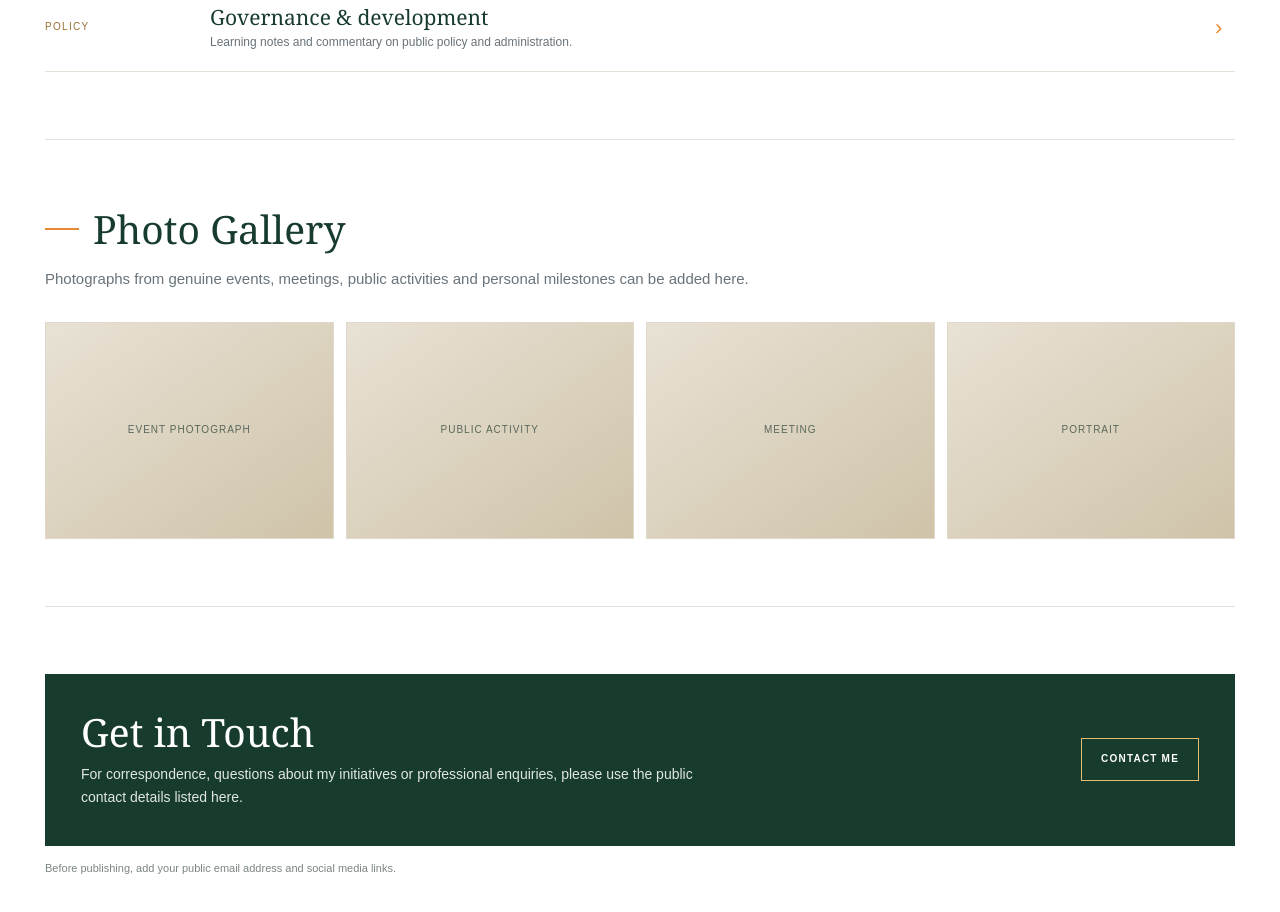
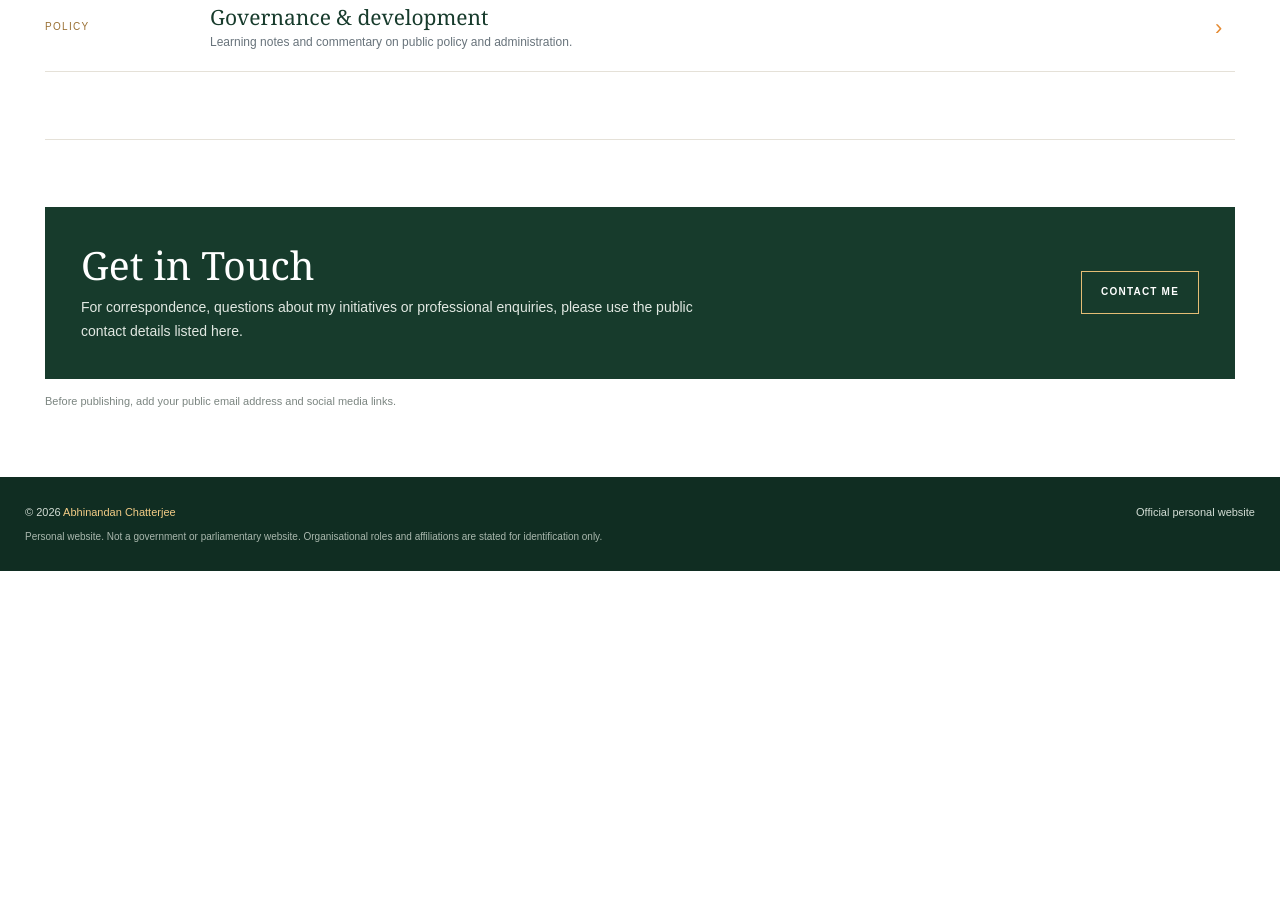
Before and after one commit to abhi20504/abhinandan.bjp.in, a plain HTML site: page index.html in a window 1280 px wide. Shown: the part 3647-4559 px from the top of the page. After the commit the page ends 4218 px from the top, so only its background shows below. Drawn offline with Linux system fonts and the light colour scheme.

Commit message:
Update index.html

```diff
--- a/index.html
+++ b/index.html
@@ -117,11 +117,11 @@ footer{background:#102d22;color:#d3ddd5;padding:26px 25px}.footer-inner{max-widt
   <article class="view-row"><small>Policy</small><div><h3>Governance &amp; development</h3><p>Learning notes and commentary on public policy and administration.</p></div><span class="arrow">›</span></article>
  </div>
 </section>
-<section class="section" id="gallery">
+<!--<section class="section" id="gallery">
  <div class="section-top"><span class="rule"></span><h2>Photo Gallery</h2></div>
  <p class="section-sub">Photographs from genuine events, meetings, public activities and personal milestones can be added here.</p>
  <div class="gallery-grid"><div class="gallery-tile">Event photograph</div><div class="gallery-tile">Public activity</div><div class="gallery-tile">Meeting</div><div class="gallery-tile">Portrait</div></div>
-</section>
+</section>-->
 <section class="section" id="contact" style="border:0">
  <div class="contact"><div><h2>Get in Touch</h2><p>For correspondence, questions about my initiatives or professional enquiries, please use the public contact details listed here.</p></div><a class="btn" href="mailto:replace-with-your-email@example.com" onclick="if(this.href.includes('replace-with-your-email')){alert('Please replace the sample email address in the HTML first.');return false;}">Contact Me</a></div>
  <p style="font-size:11px;color:#7b8580;margin:13px 0 0">Before publishing, add your public email address and social media links.</p>
```
